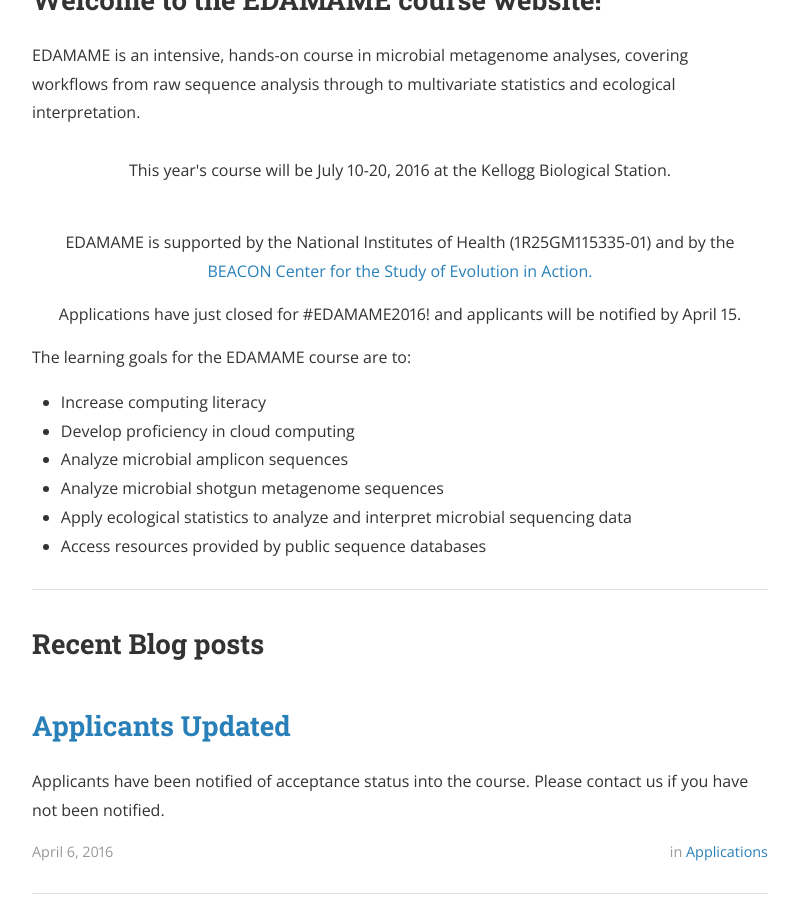
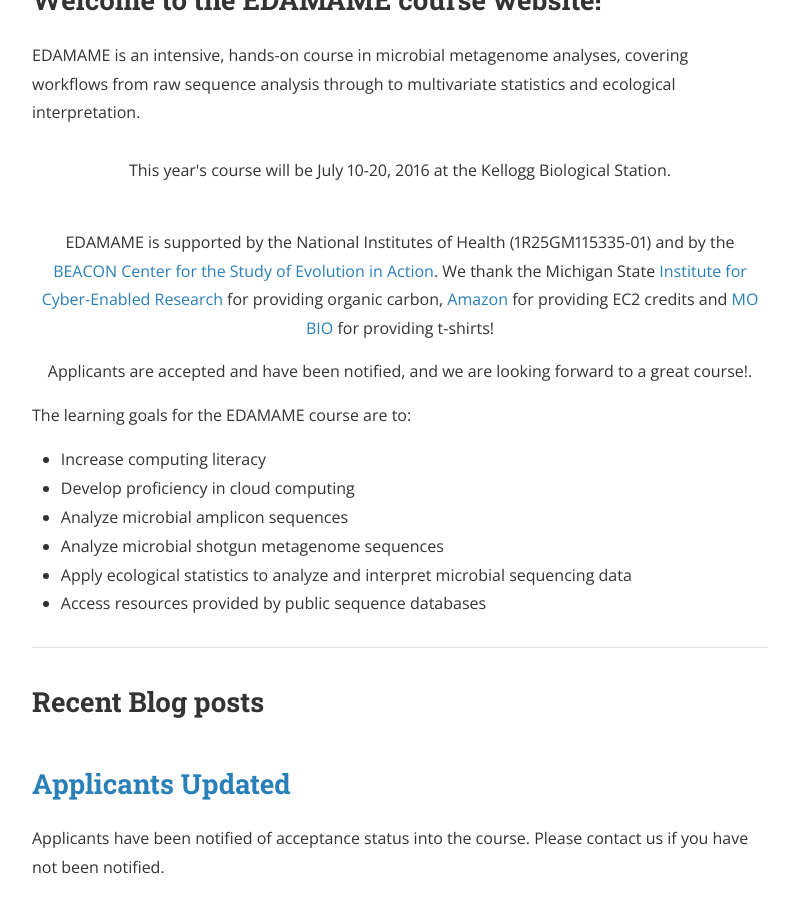
Before and after one commit to edamame-course/edamame-course.github.io, a Jekyll site: the page built from index.html, in a window 1280 px wide and 900 px high, scrolled down 544 px. Shown: the whole window, without its empty margins (240-1039 px from the left). Built offline with Jekyll 4.4.1, drawn with Linux system fonts in a browser that asks for light colours; nearby versions of some CDN libraries; the list of posts is cut into pages by our own code; a style sheet for code colours, icons or effects is not loaded.

Commit message:
Update sponsors links and current info

```diff
--- a/index.html
+++ b/index.html
@@ -23,9 +23,9 @@
 <p align=center><br>
 This year's course will be July 10-20, 2016 at the Kellogg Biological Station.
 <p align=center><br>
-EDAMAME is supported by the National Institutes of Health (1R25GM115335-01) and by the <a href=http://beacon-center.org>BEACON Center for the Study of Evolution in Action.</a>
+EDAMAME is supported by the National Institutes of Health (1R25GM115335-01) and by the <a href=http://beacon-center.org>BEACON Center for the Study of Evolution in Action</a>.  We thank the Michigan State <a href=http://icer.msu.edu/>Institute for Cyber-Enabled Research</a> for providing organic carbon, <a href=https://aws.amazon.com/ec2/>Amazon</a> for providing EC2 credits and <a href=https://mobio.com/>MO BIO</a> for providing t-shirts!
 <p align=center>
-Applications have just closed for #EDAMAME2016! and applicants will be notified by April 15.
+Applicants are accepted and have been notified, and we are looking forward to a great course!.
 
 <p>
 The learning goals for the EDAMAME course are to:
```
